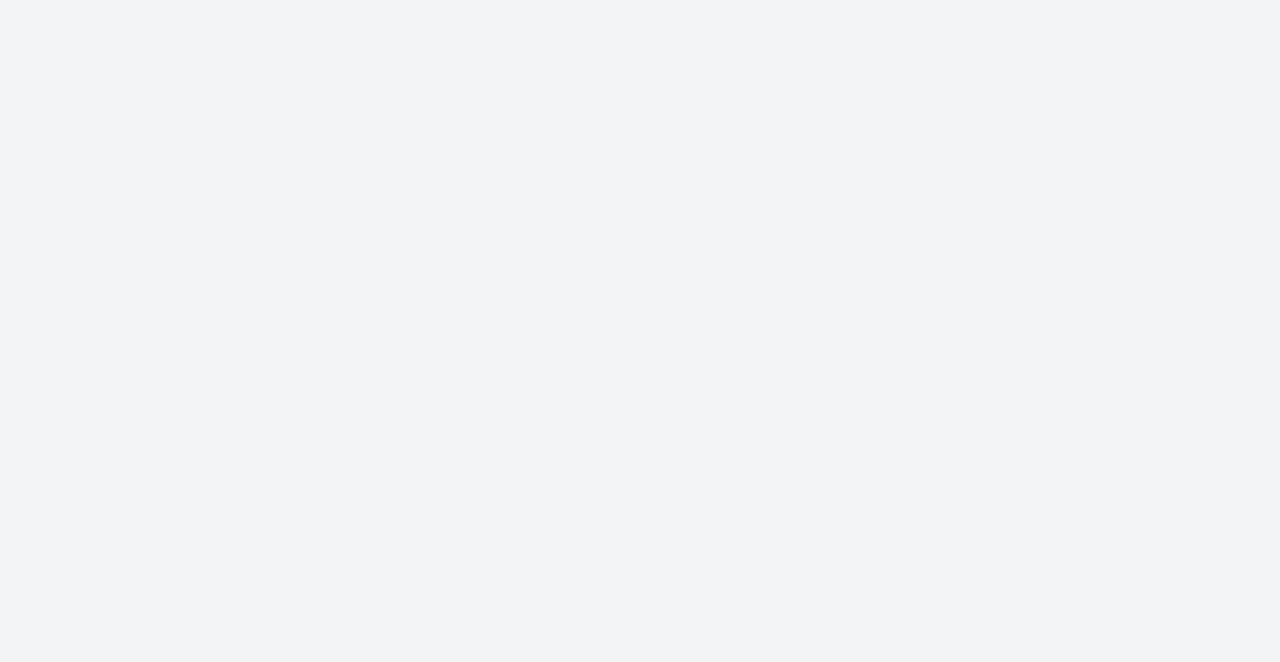
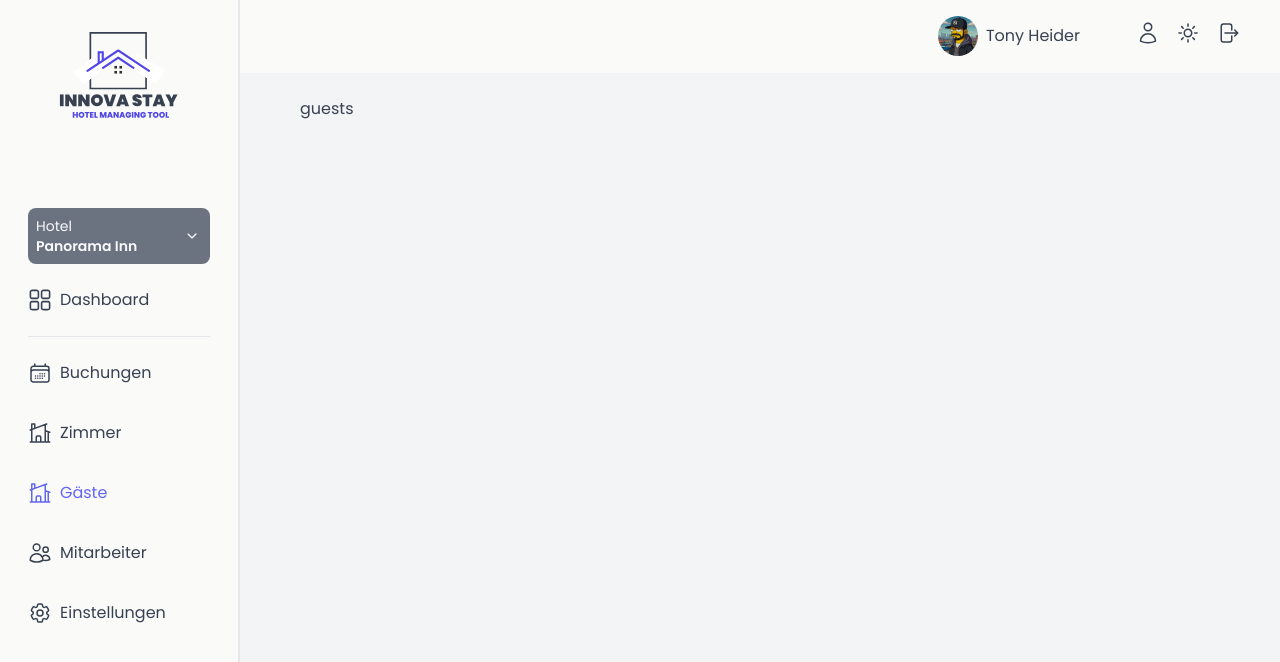
Before and after one commit to TonySN90/innovastay, a React (Vite) app: page /guests in a window 1280 px wide. Before the commit this address had no page. Shown: the top 662 px of the page. Built offline with nearby package versions, Linux system fonts and the light colour scheme; a web font is replaced by a local one.

Commit message:
edit sidebar | Add HotelCard + guests tab

```diff
--- a/src/App.tsx
+++ b/src/App.tsx
@@ -7,6 +7,7 @@ import Users from "./pages/Users";
 import Settings from "./pages/Settings";
 import Account from "./pages/Account";
 import Login from "./pages/Login";
+import Guests from "./pages/Guests";
 
 function App() {
   return (
@@ -17,6 +18,7 @@ function App() {
           <Route path="dashboard" element={<Dashboard />} />
           <Route path="bookings" element={<Bookings />} />
           <Route path="cabins" element={<Cabins />} />
+          <Route path="guests" element={<Guests />} />
           <Route path="users" element={<Users />} />
           <Route path="settings" element={<Settings />} />
           <Route path="account" element={<Account />} />
--- /dev/null
+++ b/src/pages/Guests.tsx
@@ -0,0 +1,5 @@
+function Guests() {
+  return <div>guests</div>;
+}
+
+export default Guests;
--- /dev/null
+++ b/src/ui/HotelCard.tsx
@@ -0,0 +1,20 @@
+import { IoIosArrowDown } from "react-icons/io";
+
+function HotelCard() {
+  return (
+    <div className="bg-gray-500 p-2 text-gray-50 rounded-lg flex text-sm">
+      <div className="flex flex-col w-[90%]">
+        <span>Hotel</span>
+        <span className="font-semibold">Panorama Inn</span>
+      </div>
+      <div
+        onClick={() => console.log("test")}
+        className="flex items-center cursor-pointer"
+      >
+        <IoIosArrowDown />
+      </div>
+    </div>
+  );
+}
+
+export default HotelCard;
--- a/src/ui/MainNav.tsx
+++ b/src/ui/MainNav.tsx
@@ -6,6 +6,8 @@ import {
   HiOutlineHomeModern,
   HiOutlineUsers,
 } from "react-icons/hi2";
+import { RxDashboard } from "react-icons/rx";
+import HotelCard from "./HotelCard";
 
 const listElStyles =
   "mb-3 hover:text-indigo-500 transition-colors hover:bg-stone-100";
@@ -13,33 +15,43 @@ const listElStyles =
 function MainNav() {
   return (
     <nav className="m-auto">
-      <ul className=" p-5">
+      <ul className=" p-7">
         <li className={listElStyles}>
-          <NavLink className={"flex px-5 py-3"} to="/dashboard">
-            <HiOutlineHome className="w-6 h-6 mr-2" />
+          <HotelCard />
+        </li>
+        <li className={listElStyles}>
+          <NavLink className="flex py-3" to="/dashboard">
+            <RxDashboard className="w-6 h-6 mr-2" />
             <span>Dashboard</span>
           </NavLink>
         </li>
+        <hr className="mb-3" />
         <li className={listElStyles}>
-          <NavLink className={"flex px-5 py-3"} to="/bookings">
+          <NavLink className="flex py-3" to="/bookings">
             <HiOutlineCalendarDays className="w-6 h-6 mr-2" />
             <span>Buchungen</span>
           </NavLink>
         </li>
         <li className={listElStyles}>
-          <NavLink className={"flex px-5 py-3"} to="/cabins">
+          <NavLink className="flex py-3" to="/cabins">
             <HiOutlineHomeModern className="w-6 h-6 mr-2" />
             <span>Zimmer</span>
           </NavLink>
         </li>
         <li className={listElStyles}>
-          <NavLink className={"flex px-5 py-3"} to="/users">
+          <NavLink className="flex py-3" to="/guests">
+            <HiOutlineHomeModern className="w-6 h-6 mr-2" />
+            <span>Gäste</span>
+          </NavLink>
+        </li>
+        <li className={listElStyles}>
+          <NavLink className="flex py-3" to="/users">
             <HiOutlineUsers className="w-6 h-6 mr-2" />
             <span>Mitarbeiter</span>
           </NavLink>
         </li>
         <li className={listElStyles}>
-          <NavLink className={"flex px-5 py-3"} to="/settings">
+          <NavLink className="flex py-3" to="/settings">
             <HiOutlineCog6Tooth className="w-6 h-6 mr-2" />
             <span>Einstellungen</span>
           </NavLink>
```
